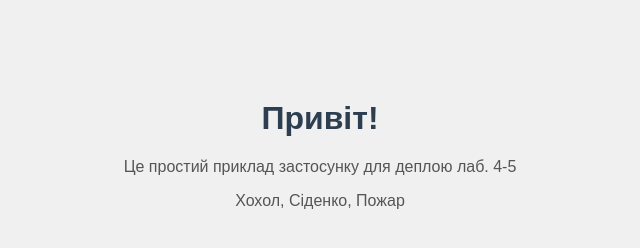
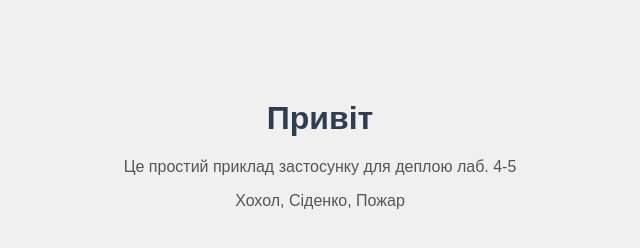
Before and after one commit to Maxim-Khokhol/ci-cd-lab, a plain HTML site: page index.html in a window 1280 px wide. Shown: the full height of the page, 320-960 px from the left. Drawn offline with Linux system fonts and the light colour scheme.

Commit message:
Update index.html, restart workflow

```diff
--- a/index.html
+++ b/index.html
@@ -6,7 +6,7 @@
     <link rel="stylesheet" href="style.css" />
 </head>
 <body>
-<h1>Привіт!</h1>
+<h1>Привіт</h1>
 <p>Це простий приклад застосунку для деплою лаб. 4-5 </p>
 <p>Хохол, Сіденко, Пожар</p>
 </body>
```
